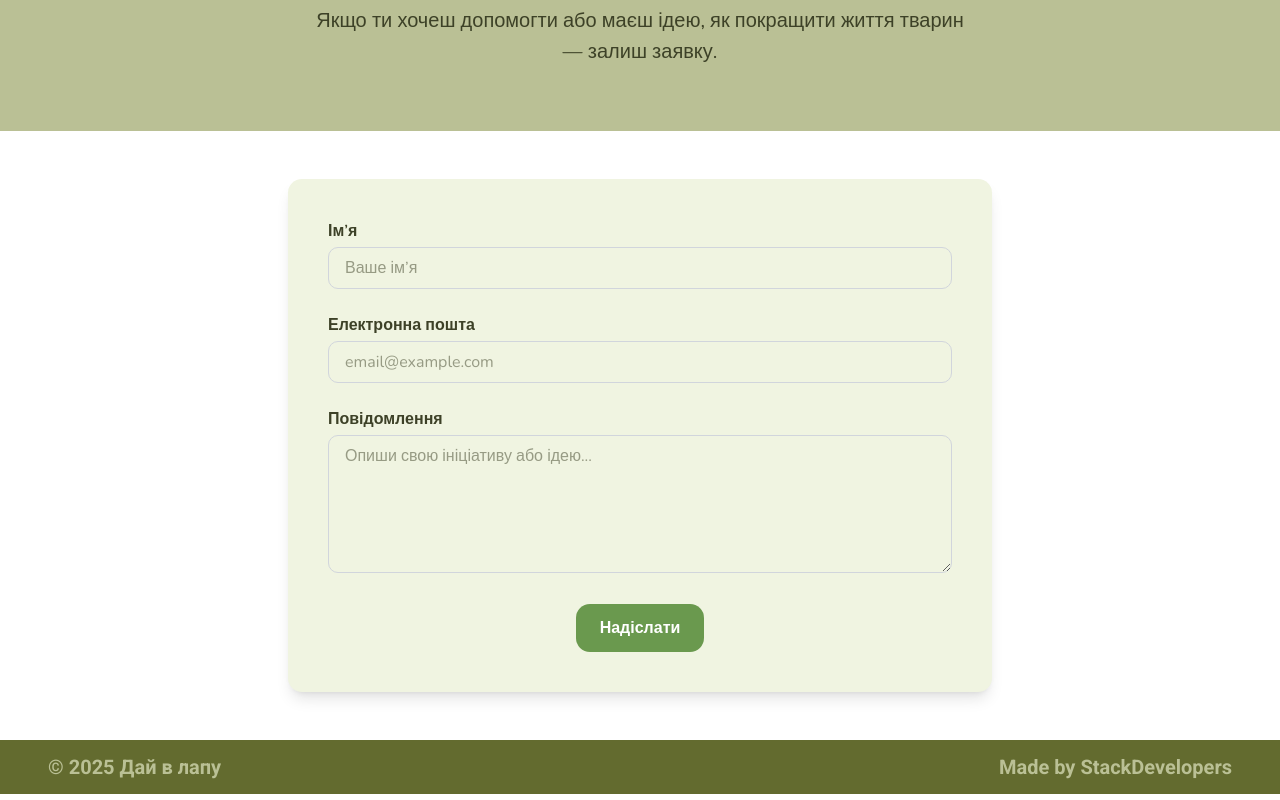
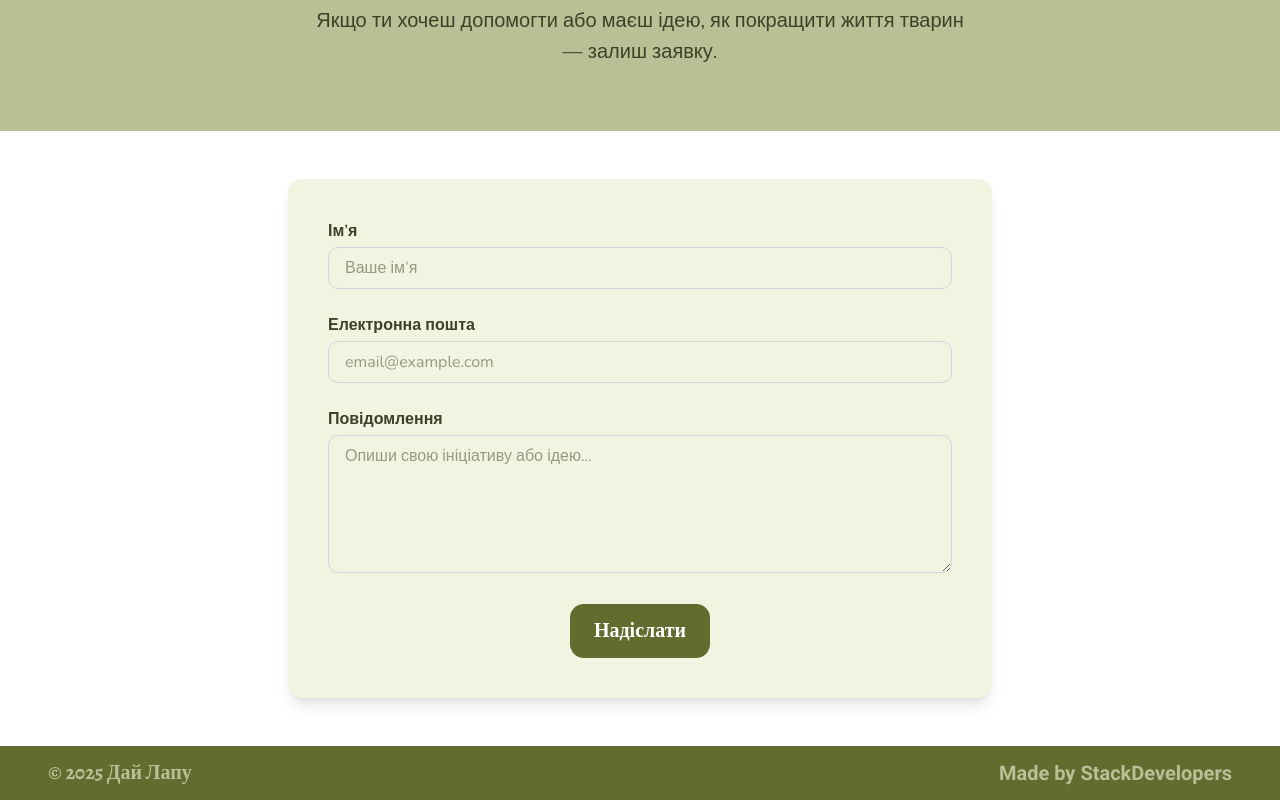
Before and after one commit to MarkFedyna/StackDevelopers, a Next.js app in the folder stack-developers/: page /send-initiative in a window 1280 px wide. Shown: the part 175-975 px from the top of the page. Built offline with nearby package versions, Linux system fonts and the light colour scheme.

Commit message:
fixed pages

```diff
--- a/stack-developers/src/app/about-us/page.jsx
+++ b/stack-developers/src/app/about-us/page.jsx
@@ -3,26 +3,23 @@ import Link from 'next/link';
 export default function AboutUsPage() {
   return (
     <main className='bg-white text-[#3D4127]'>
-      {/* Hero Section */}
-      <section className='bg-[#F0F4E1] py-16 px-4 sm:py-20 sm:px-8 text-center'>
+      <div className='bg-[#F0F4E1] py-16 px-4 sm:py-20 sm:px-8 text-center'>
         <h1 className='text-3xl sm:text-5xl font-extrabold'>Про нас</h1>
         <p className='mt-4 text-lg text-[#636B2F] max-w-2xl mx-auto'>
           Ми — команда, яка допомагає безпритульним тваринам знайти дім та
           турботу.
         </p>
-      </section>
+      </div>
 
-      {/* Mission Section */}
-      <section className='py-12 sm:py-16 px-4 sm:px-8 text-center'>
+      <div className='py-12 sm:py-16 px-4 sm:px-8 text-center'>
         <h2 className='text-2xl sm:text-3xl font-bold'>Наша місія</h2>
         <p className='mt-4 text-lg text-[#636B2F] max-w-3xl mx-auto'>
           Ми прагнемо дати шанс кожній безпритульній тварині на краще життя,
           знайшовши їй люблячу родину.
         </p>
-      </section>
+      </div>
 
-      {/* What We Do */}
-      <section className='py-12 sm:py-16 px-4 sm:px-8 bg-[#F0F4E1]'>
+      <div className='py-12 sm:py-16 px-4 sm:px-8 bg-[#F0F4E1]'>
         <h2 className='text-2xl sm:text-3xl font-bold text-center'>
           Чим ми займаємось
         </h2>
@@ -32,19 +29,17 @@ export default function AboutUsPage() {
           <li>📢 Поширюємо інформацію про відповідальне ставлення</li>
           <li>💸 Організовуємо благодійні збори та події</li>
         </ul>
-      </section>
+      </div>
 
-      {/* Optional: Team */}
-      <section className='py-12 sm:py-16 px-4 sm:px-8 text-center'>
+      <div className='py-12 sm:py-16 px-4 sm:px-8 text-center'>
         <h2 className='text-2xl sm:text-3xl font-bold'>Наша команда</h2>
         <p className='mt-4 text-lg text-[#636B2F] max-w-2xl mx-auto'>
           Ми — волонтери, дизайнери, розробники та просто небайдужі люди, які
           об'єднались заради спільної мети.
         </p>
-      </section>
+      </div>
 
-      {/* CTA Section */}
-      <section className='bg-[#F0F4E1] py-12 sm:py-16 px-4 sm:px-8 text-center'>
+      <div className='bg-[#F0F4E1] py-12 sm:py-16 px-4 sm:px-8 text-center'>
         <h2 className='text-2xl sm:text-3xl font-bold'>Хочеш допомогти?</h2>
         <p className='mt-4 text-lg max-w-xl mx-auto text-[#636B2F]'>
           Приєднуйся до нашої ініціативи — допоможи знайти дім для ще однієї
@@ -64,7 +59,7 @@ export default function AboutUsPage() {
             Подати ініціативу
           </Link>
         </div>
-      </section>
+      </div>
     </main>
   );
 }
--- a/stack-developers/src/app/how-to-help/page.jsx
+++ b/stack-developers/src/app/how-to-help/page.jsx
@@ -3,7 +3,6 @@ import Link from 'next/link';
 export default function HowToHelpPage() {
   return (
     <main className='bg-white text-[#3D4127]'>
-      {/* Hero */}
       <div className='bg-[#BAC095] py-16 px-4 md:px-8 text-center'>
         <h1 className='text-4xl md:text-5xl font-extrabold'>Як допомогти</h1>
         <p className='mt-4 text-base md:text-lg text-[#3D4127] max-w-2xl mx-auto'>
@@ -12,7 +11,6 @@ export default function HowToHelpPage() {
         </p>
       </div>
 
-      {/* Ways to help */}
       <div className='py-12 px-4 md:px-8 max-w-6xl mx-auto space-y-10'>
         <div className='flex flex-col lg:flex-row gap-6'>
           <div className='bg-[#F0F4E1] p-6 rounded-xl shadow-md flex-1'>
@@ -57,7 +55,6 @@ export default function HowToHelpPage() {
         </div>
       </div>
 
-      {/* CTA */}
       <div className='bg-[#BAC095] py-16 px-4 md:px-8 text-center'>
         <h2 className='text-2xl md:text-3xl font-bold'>Готові допомогти?</h2>
         <p className='mt-4 text-base md:text-lg max-w-xl mx-auto text-[#3D4127]'>
@@ -67,7 +64,7 @@ export default function HowToHelpPage() {
         <div className='mt-6'>
           <Link
             href='/send-initiative'
-            className='inline-block bg-white text-[#3D4127] hover:bg-[#D4DE95] px-6 py-3 rounded-xl font-semibold transition'
+            className='inline-block bg-white text-[#3D4127] hover:bg-[#D4DE95] px-6 py-3 rounded-xl font-semibold transition-all duration-300 ease-out'
           >
             Подати ініціативу
           </Link>
--- a/stack-developers/src/app/send-initiative/page.jsx
+++ b/stack-developers/src/app/send-initiative/page.jsx
@@ -1,8 +1,9 @@
+import Button from '@/src/ui/components/button/button';
+
 export default function SendInitiativePage() {
   return (
     <main className='bg-white text-[#3D4127]'>
-      {/* Header */}
-      <section className='bg-[#BAC095] py-16 px-4 md:px-8 text-center'>
+      <div className='bg-[#BAC095] py-16 px-4 md:px-8 text-center'>
         <h1 className='text-4xl md:text-5xl font-extrabold'>
           Подати ініціативу
         </h1>
@@ -10,10 +11,9 @@ export default function SendInitiativePage() {
           Якщо ти хочеш допомогти або маєш ідею, як покращити життя тварин —
           залиш заявку.
         </p>
-      </section>
+      </div>
 
-      {/* Form */}
-      <section className='py-12 px-4 md:px-8 max-w-3xl mx-auto'>
+      <div className='py-12 px-4 md:px-8 max-w-3xl mx-auto'>
         <form className='space-y-6 bg-[#F0F4E1] p-6 md:p-10 rounded-xl shadow-lg'>
           <div>
             <label htmlFor='name' className='block font-semibold mb-1'>
@@ -58,15 +58,15 @@ export default function SendInitiativePage() {
           </div>
 
           <div className='text-center'>
-            <button
+            <Button
               type='submit'
-              className='bg-[#6A994E] hover:bg-[#D4DE95] hover:text-[#3D4127] text-white font-semibold px-6 py-3 rounded-xl transition'
+              className='bg-[#6A994E] hover:bg-[#D4DE95] hover:text-[#3D4127] text-white font-semibold px-6 py-3 rounded-xl transition-all duration-300 ease-out'
             >
               Надіслати
-            </button>
+            </Button>
           </div>
         </form>
-      </section>
+      </div>
     </main>
   );
 }
--- a/stack-developers/src/ui/components/footer/footer.jsx
+++ b/stack-developers/src/ui/components/footer/footer.jsx
@@ -5,7 +5,10 @@ function Footer() {
         'bg-[#636B2F] h-13.5 flex justify-between items-center px-12 font-bold font-[Roboto] text-base text-[#BAC095]'
       }
     >
-      <p> &copy; {new Date().getFullYear()} Дай в лапу</p>
+      <p className='font-[Alegreya]'>
+        {' '}
+        &copy; {new Date().getFullYear()} Дай Лапу
+      </p>
       <p>Made by StackDevelopers </p>
     </footer>
   );
--- a/stack-developers/src/ui/components/poster-section/poster-section.jsx
+++ b/stack-developers/src/ui/components/poster-section/poster-section.jsx
@@ -1,4 +1,4 @@
-'use client'; // якщо використовуєш Next.js App Router
+'use client';
 
 import { useEffect, useState } from 'react';
 import CardList from '@/src/ui/components/card-list/card-list';
```
